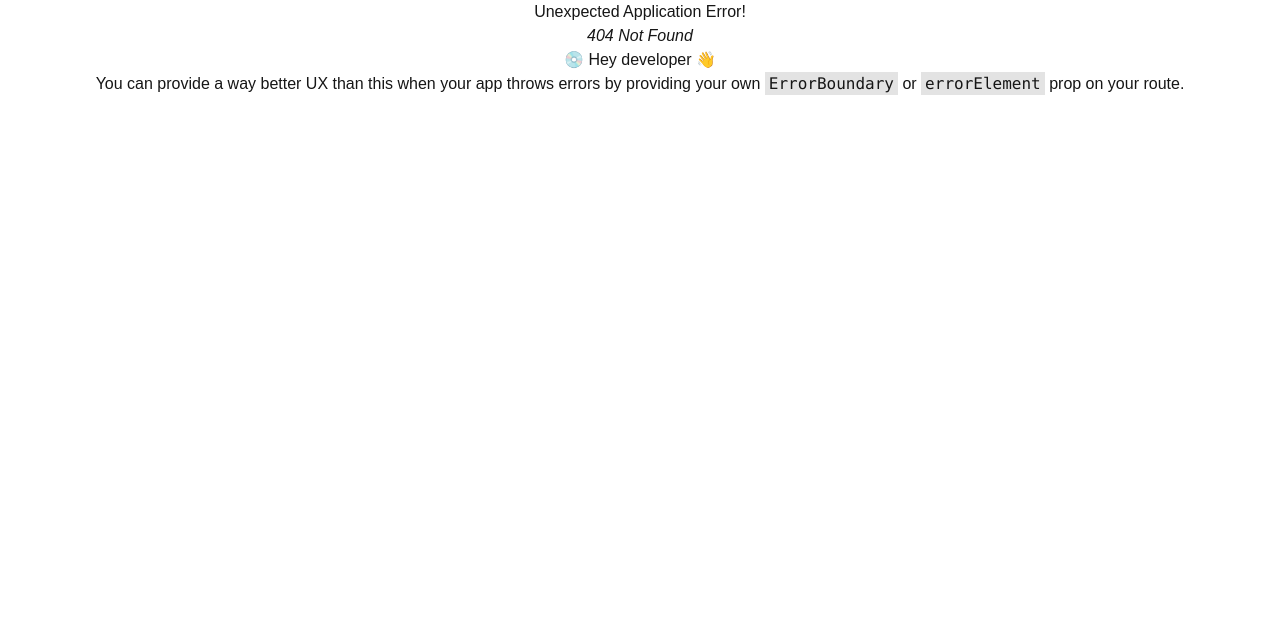
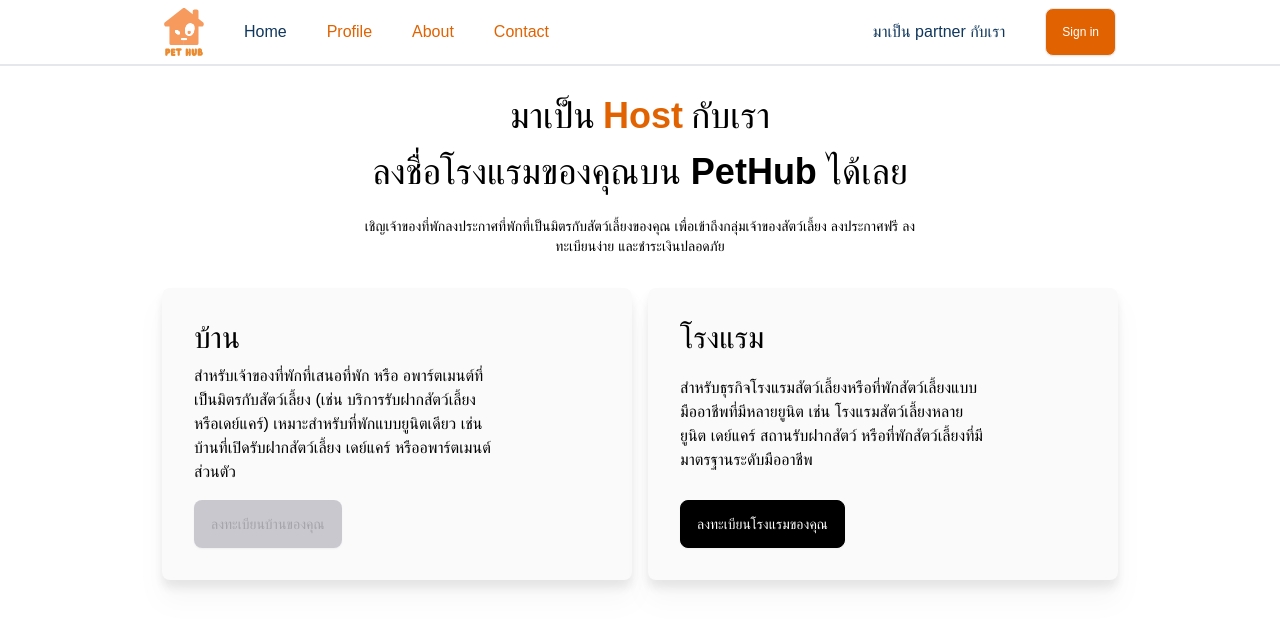
Before and after one commit to NobphadonH/PetHub, a React (Vite) app in the folder pethub-website/: page /pethub-website/listhost in a window 1280 px wide. Before the commit this address had no page. Shown: the top 628 px of the page. Built offline with nearby package versions, Linux system fonts and the light colour scheme.

Commit message:
Added ListHost page and created the path
- Created ListHost page with necessary layout
- Further improvements are needed for styling and functionality

```diff
--- /dev/null
+++ b/pethub-website/src/components/ListHost.jsx
@@ -0,0 +1,56 @@
+import Navbar from "./Navbar"
+
+function ListHost() {
+    return (
+        <div>
+            <Navbar />
+            <div className="flex flex-col mt-24">
+                <div className="text-4xl font-bold mb-4">
+                    <span className="text-black mr-2">มาเป็น</span>
+                    <span className="text-pethub-color1 mr-2">Host</span>
+                    <span className="text-black">กับเรา</span>
+                </div>
+                <div className="text-black text-4xl font-bold">ลงชื่อโรงแรมของคุณบน PetHub ได้เลย</div>
+                <div class="flex justify-center">
+                    <div class="max-w-xl mx-auto">
+                        <div class="text-black text-sm mt-6">
+                            เชิญเจ้าของที่พักลงประกาศที่พักที่เป็นมิตรกับสัตว์เลี้ยงของคุณ เพื่อเข้าถึงกลุ่มเจ้าของสัตว์เลี้ยง
+                            ลงประกาศฟรี ลงทะเบียนง่าย และชำระเงินปลอดภัย
+                        </div>
+                    </div>
+                </div>
+                <div className="grid grid-cols-8 gap-4 mt-8">
+                    <div className="col-start-2 col-span-3 bg-neutral-50 drop-shadow-xl p-8 rounded-lg">
+                        <div className="flex flex-col justify-between h-full">
+                            <div className="flex text-black text-left font-bold text-3xl mb-2">บ้าน</div>
+                            <div className="grid grid-cols-4">
+                                <div className="flex col-span-3 text-black text-left text-base">
+                                    สำหรับเจ้าของที่พักที่เสนอที่พัก หรือ อพาร์ตเมนต์ที่เป็นมิตรกับสัตว์เลี้ยง (เช่น บริการรับฝากสัตว์เลี้ยงหรือเดย์แคร์)
+                                    เหมาะสำหรับที่พักแบบยูนิตเดียว เช่น บ้านที่เปิดรับฝากสัตว์เลี้ยง เดย์แคร์ หรืออพาร์ตเมนต์ส่วนตัว
+                                </div>
+                            </div>
+                            <div className="flex justify-start">
+                                <button className="bg-black text-white border border-black btn btn-disabled btn-xs sm:btn-xs md:btn-sm lg:btn-md mt-4">ลงทะเบียนบ้านของคุณ</button>
+                            </div>
+                        </div>
+                    </div>
+                    <div className="col-start-5 col-span-3 bg-neutral-50 drop-shadow-xl p-8 rounded-lg">
+                        <div className="flex flex-col justify-between h-full">
+                            <div className="flex text-black text-left font-bold text-3xl mb-2">โรงแรม</div>
+                            <div className="grid grid-cols-4">
+                                <div className="flex col-span-3 text-black text-left text-base">
+                                    สำหรับธุรกิจโรงแรมสัตว์เลี้ยงหรือที่พักสัตว์เลี้ยงแบบมืออาชีพที่มีหลายยูนิต
+                                    เช่น โรงแรมสัตว์เลี้ยงหลายยูนิต เดย์แคร์ สถานรับฝากสัตว์ หรือที่พักสัตว์เลี้ยงที่มีมาตรฐานระดับมืออาชีพ
+                                </div>
+                            </div>
+                            <div className="flex justify-start">
+                                <button className="bg-black text-white border border-black btn btn-xs sm:btn-xs md:btn-sm lg:btn-md mt-4">ลงทะเบียนโรงแรมของคุณ</button>
+                            </div>
+                        </div>
+                    </div>
+                </div>
+            </div>
+        </div>
+    )
+}
+export default ListHost
--- a/pethub-website/src/main.jsx
+++ b/pethub-website/src/main.jsx
@@ -7,6 +7,7 @@ import Profile from './components/Profile.jsx';
 import Home from './components/Home.jsx';
 import Login from './components/Login.jsx';
 import Register from './components/Register.jsx';
+import ListHost from './components/ListHost.jsx';
 
 const router = createBrowserRouter([
   {path: "/pethub-website", element: <App />,},
@@ -14,7 +15,7 @@ const router = createBrowserRouter([
   {path: "/pethub-website/home", element: <Home />,},
   {path: "/pethub-website/signin", element: <Login />,},
   {path: "/pethub-website/signup", element: <Register />,},
-
+  {path: "/pethub-website/listhost", element: <ListHost />,},
 ]);
 
 createRoot(document.getElementById('root')).render(
```
